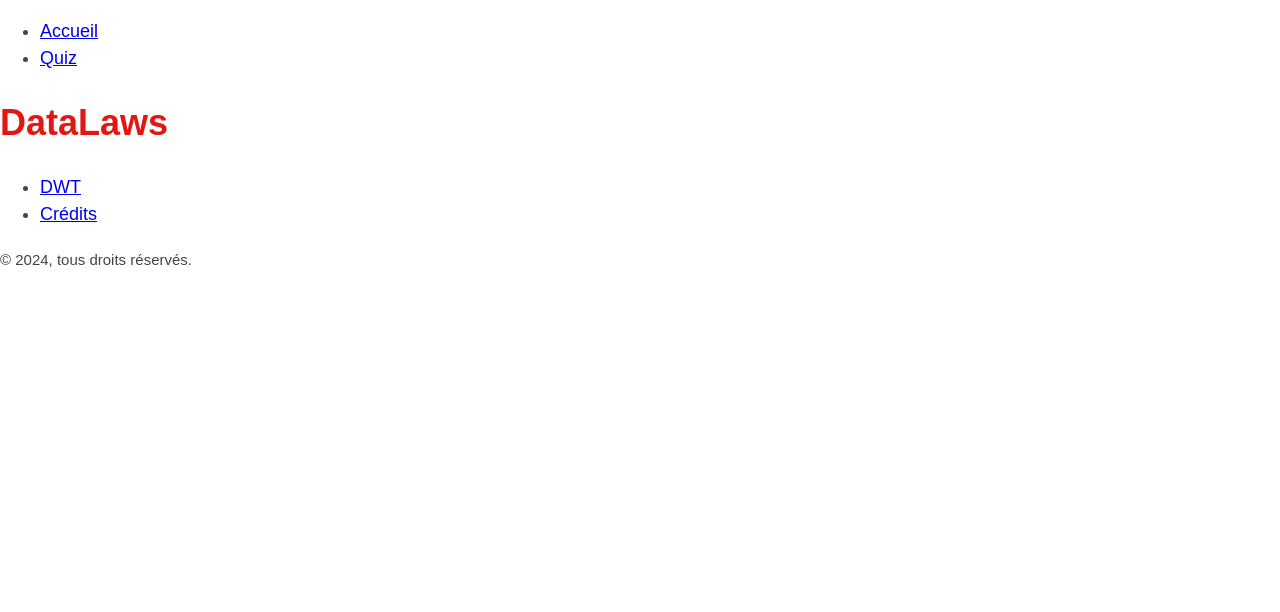
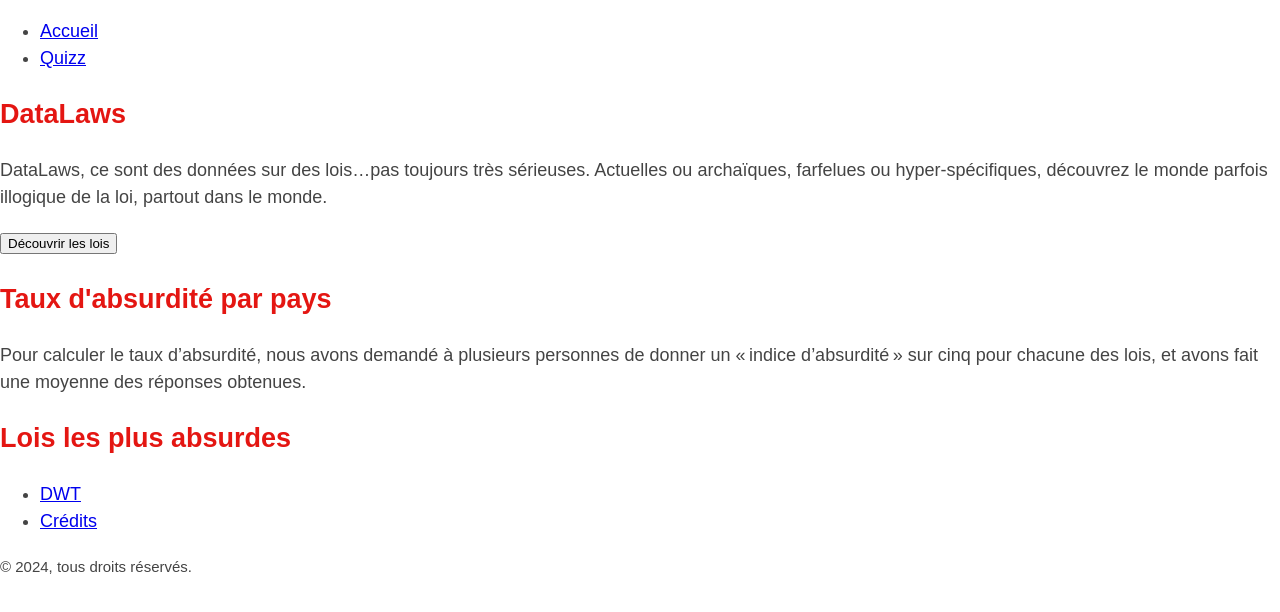
Before and after one commit to loizodwt/DATALAW, a website: page src/index.html in a window 1280 px wide. Drawn offline with nearby package versions, Linux system fonts and the light colour scheme; files that its build step writes are made by us from their sources.

Commit message:
quiz -> quizz fix microtypos JSON contenu accueil (début)

```diff
--- a/src/index.html
+++ b/src/index.html
@@ -27,13 +27,30 @@
     <nav class="nav">
       <ul class="nav__ul">
         <li><a href="/index.html" class="nav__el">Accueil</a></li>
-        <li><a href="/quiz.html" class="nav__el">Quiz</a></li>
+        <li><a href="/quizz.html" class="nav__el">Quizz</a></li>
       </ul>
     </nav>
   </header>
 
   <main>
-    <h1 class="title">DataLaws</h1>
+
+    <section>
+      <h1 class="title">DataLaws</h1>
+      <p>DataLaws, ce sont des données sur des lois…pas toujours très sérieuses. Actuelles ou archaïques, farfelues ou hyper-spécifiques, découvrez le monde parfois illogique de la loi, partout dans le monde.</p>
+      <button class="btn">Découvrir les lois</button>
+    </section>
+
+    <section>
+      <h2 class="title">Taux d'absurdité par pays</h2>
+      <p>Pour calculer le taux d’absurdité, nous avons demandé à plusieurs personnes de donner un « indice d’absurdité » sur cinq pour chacune des lois, et avons fait une moyenne des réponses obtenues.</p>
+      <!-- Insérer graphique -->
+
+      <h2 class="title">Lois les plus absurdes</h2>
+      <p></p>
+    </section>
+
+
+
     <!-- <section class="timeline">
 
       <div class="timeline__1 timeline-height"></div>
```
Also changed, not shown: src/assets/data/laws.json (+5 -5 lines), src/quizz.html (renamed from src/quiz.html, +5 -5 lines).
